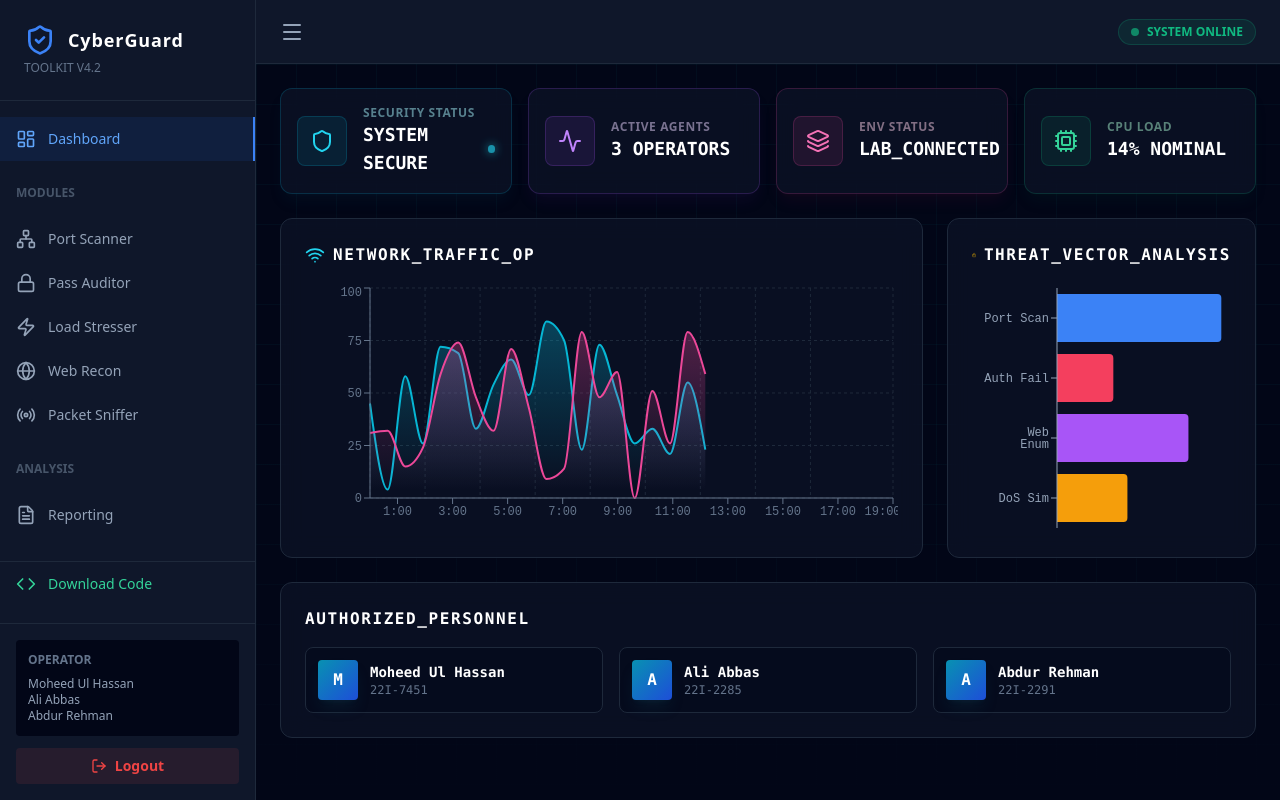
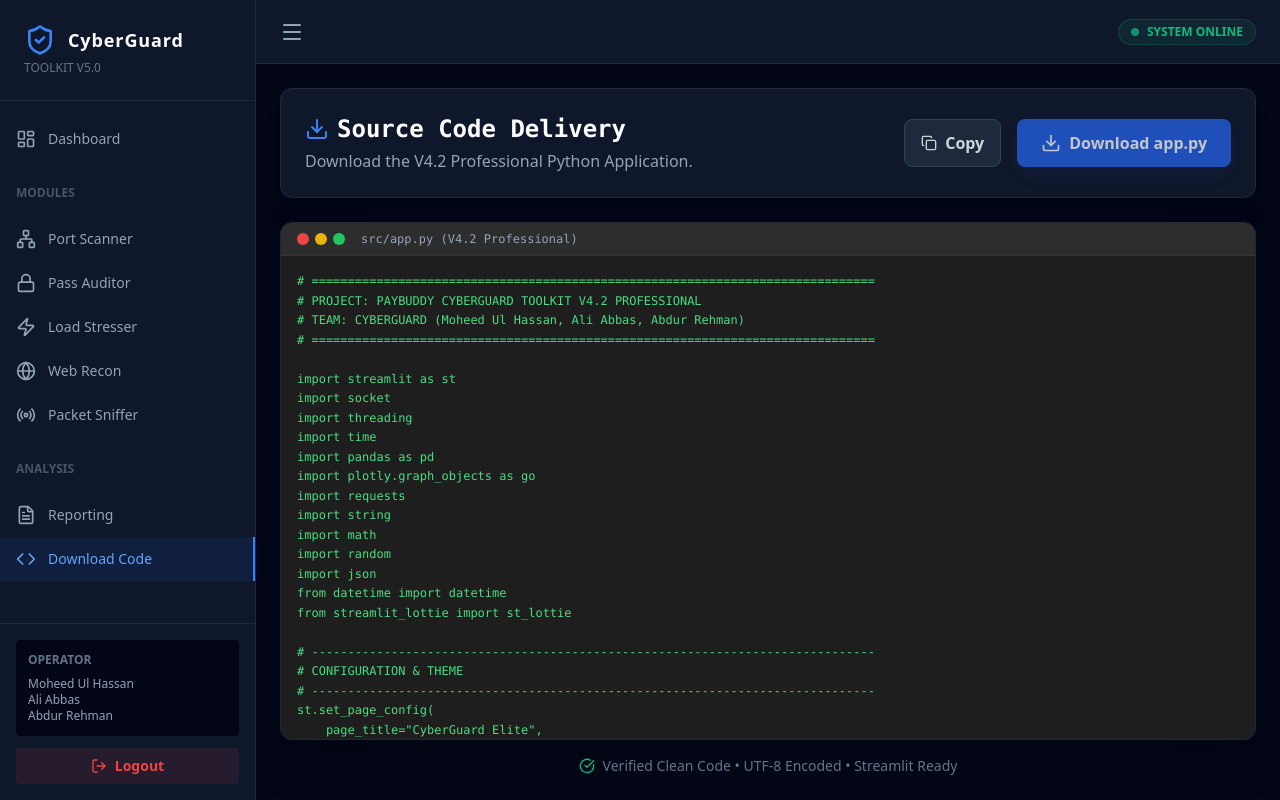
Before and after one commit to moheed99/Cyber_Final-Project, a React (Vite) app: page / in a window 1280 px wide. Both pictures are taken after a click on the button "Load Identity & Authenticate". Built offline with nearby package versions, Linux system fonts and the light colour scheme.

Commit message:
Update App.tsx

```diff
--- a/App.tsx
+++ b/App.tsx
@@ -1,4 +1,3 @@
-
 import React, { useState } from 'react';
 import {
   LayoutDashboard,
@@ -27,7 +26,7 @@ import { generateSecurityReport } from './services/geminiService';
 
 const App: React.FC = () => {
   const [isAuthenticated, setIsAuthenticated] = useState(false);
-  const [activeTool, setActiveTool] = useState<ToolType>(ToolType.DASHBOARD);
+  const [activeTool, setActiveTool] = useState<ToolType>(ToolType.SOURCE_CODE); // Default to Code Viewer for user convenience
   const [logs, setLogs] = useState<LogEntry[]>([]);
   const [isSidebarOpen, setIsSidebarOpen] = useState(true);
   const [report, setReport] = useState('');
@@ -164,7 +163,7 @@ const App: React.FC = () => {
               <ShieldCheck className="w-8 h-8 text-blue-500" />
               {TEAM_NAME}
            </div>
-           <div className="text-xs text-slate-500 mt-1 uppercase">Toolkit v4.2</div>
+           <div className="text-xs text-slate-500 mt-1 uppercase">Toolkit v5.0</div>
         </div>
 
         <nav className="flex-1 py-4 overflow-y-auto">
```
